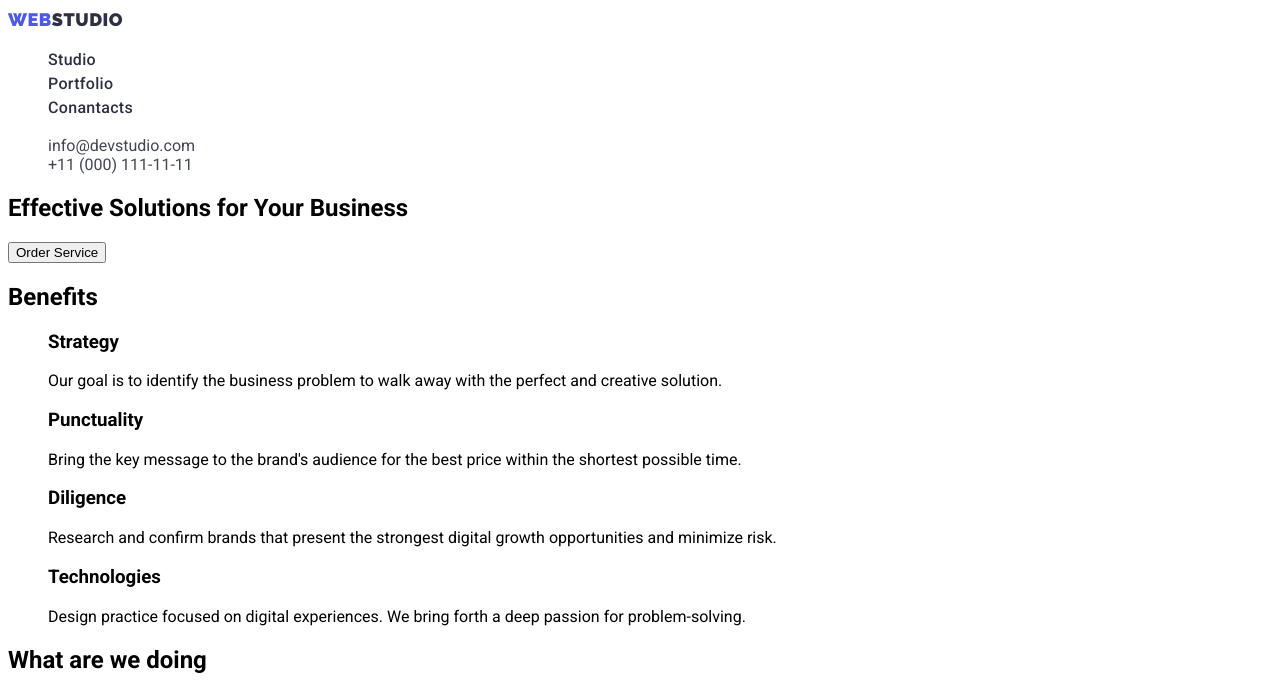
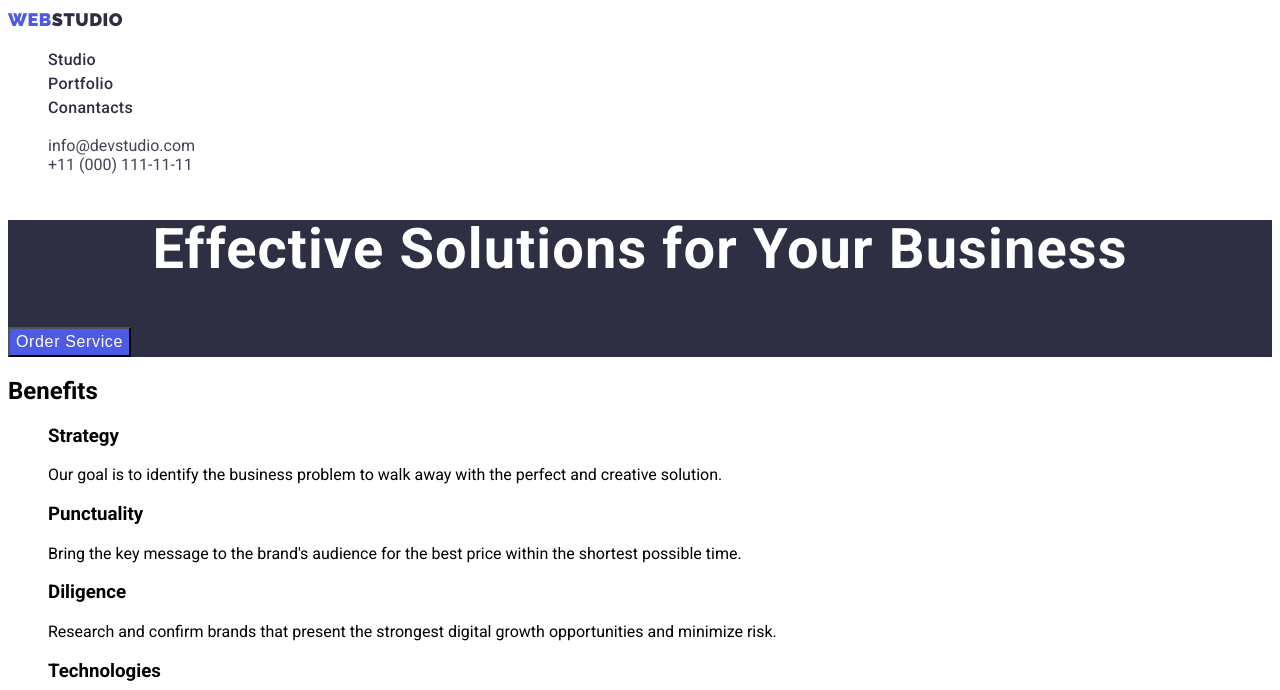
Before and after one commit to VitaliiKonta/goit-markup-hw-02, a plain HTML site: page index.html in a window 1280 px wide. Shown: the top 690 px of the page. Drawn offline with Linux system fonts and the light colour scheme.

Commit message:
HERO READY

```diff
--- a/css/styles.css
+++ b/css/styles.css
@@ -30,6 +30,8 @@ body {
 
 .list {
   list-style: none;
+}
+.btn {
 }
 
 /* ==============HEADER========================= */
@@ -89,6 +91,39 @@ body {
 }
 
 /* ===========================MAIN-PAGE================================ */
+/* ===========================HERO================================ */
+.hero-background {
+  background: #2e2f42;
+}
+/* MAYBE BETTER DELETE LATER CLASS ABOVE? */
+
+.hero-title {
+  font-weight: 700;
+  font-size: 56px;
+  line-height: 1.07;
+  text-align: center;
+  letter-spacing: 0.02em;
+  color: #ffffff;
+}
+.hero-btn {
+  background: #4d5ae5;
+}
+.hero-btn:hover,
+.hero-btn:focus {
+  background: #4d5ae5;
+}
+.hero-btn:active {
+  background: #404bbf;
+}
+.hero-btn-text {
+  font-weight: 500;
+  font-size: 16px;
+  line-height: 1.5;
+  display: flex;
+  align-items: center;
+  letter-spacing: 0.04em;
+  color: #ffffff;
+}
 
 /* ==============================FOOTER========================= */
 .footer-background {
--- a/index.html
+++ b/index.html
@@ -57,10 +57,12 @@
       </address>
     </header>
     <main>
-      <section>
+      <section class="hero-background">
         <!-- Hero -->
-        <h1>Effective Solutions for Your Business</h1>
-        <button type="button">Order Service</button>
+        <h1 class="hero-title">Effective Solutions for Your Business</h1>
+        <button type="button" class="hero-btn btn">
+          <span class="hero-btn-text">Order Service</span>
+        </button>
       </section>
       <section>
         <!-- Benefits -->
```
Also changed, not shown: portfolio.html (+9 -5 lines).
